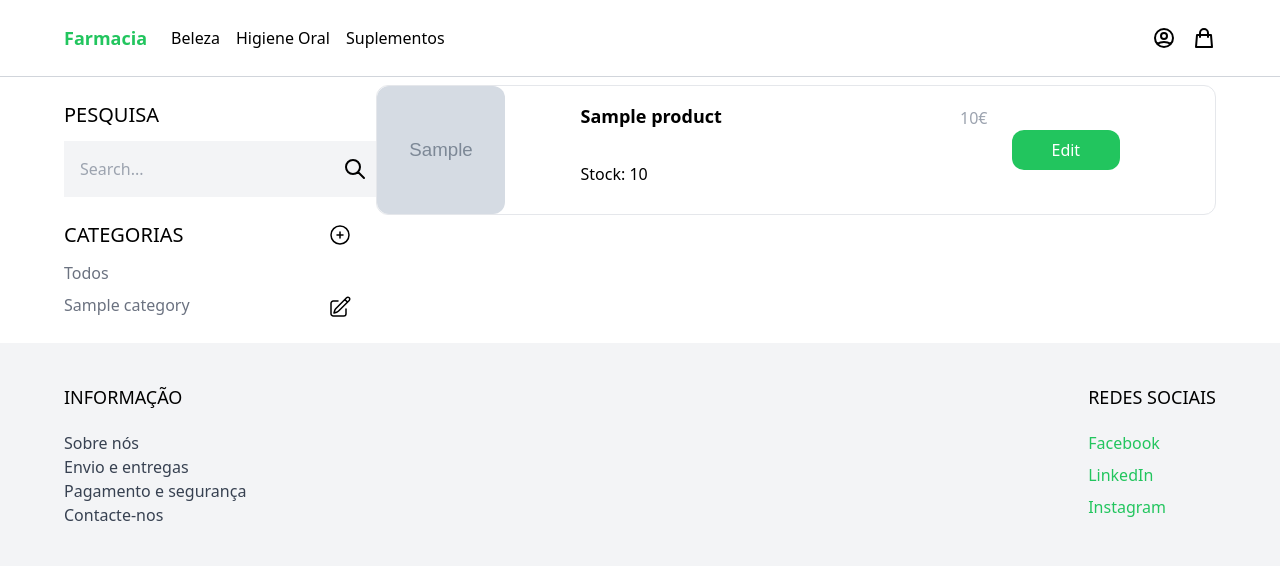
After one commit to migas553/ProjetoFinal, a Django app: template Products/templates/Products/show_products.html in a window 1280 px wide. The commit adds this page. Shown: the top 566 px of the page. Run offline with Django 3.2, Linux system fonts and the light colour scheme; the template is opened without the code that fills it: most values are stand-ins (such as "Sample title", 1, 10 or a date in 2020); grey boxes marked "Sample" are stand-in pictures; some libraries are stand-ins or nearby versions.

Commit message:
show products for staff done

```diff
--- a/Farmacia/settings.py
+++ b/Farmacia/settings.py
@@ -37,8 +37,8 @@ INSTALLED_APPS = [
     'django.contrib.sessions',
     'django.contrib.messages',
     'django.contrib.staticfiles',
-    'Products'
-    'UsersManagement'
+    'Products',
+    'UsersManagement',
 
 ]
 
--- a/Farmacia/urls.py
+++ b/Farmacia/urls.py
@@ -20,9 +20,6 @@ from Products.views import *
 from UsersManagement.views import *
 
 urlpatterns = [
-    path('',frontpage, name='frontpage'),
-    path('shop/',shop, name='shop'),
-    path('shop/<slug:slug>', product, name='product'),
     path('admin/', admin.site.urls),
     path('',include('Products.urls')),
     path('',include('UsersManagement.urls')),
--- a/Products/templates/Products/partials/grid.html
+++ b/Products/templates/Products/partials/grid.html
@@ -1,6 +1,6 @@
 <div class="w-full md:w-1/3 xl:1/6 p-6">
     <a href="{% url 'product' product.slug %}">
-        <img class="rounded-xl hover:shadow-lg" src="{{ product.photo.url }}" style="width: 100%; height: 300px;">
+        <img class="rounded-xl hover:shadow-lg w-32 h-32 object-cover" src="{{ product.photo.url }}" style="width: 100%; height: 300px;">
     </a>
 
     <div class="pt-3 flex items-center justify-between">
--- /dev/null
+++ b/Products/templates/Products/partials/list.html
@@ -0,0 +1,24 @@
+{% if product %}
+    <div class="product mb-6 flex pr-6 border border-gray-200 rounded-xl" id="cart-item-{{ item.product.id }}">
+        <a href="{% url 'product' product.slug %}" class="w-1/4 ">
+            <img class="hover:shadow-lg rounded-xl w-32 h-32 object-cover" src="{{ product.photo.url }}">
+        </a>
+
+        <div class="w-2/4 pt-4">
+            <div class="flex justify-between">
+                <a href="{% url 'product' product.slug %}" class="text-lg font-bold">{{ product.name }}</a>
+
+                <span class="mb-6 pt-1 text-gray-400">{{ product.price }}€</span>
+            </div>
+
+            <div class="quantity mt-2 flex  space-x-2 ">
+
+                {% comment %} <p>Price: {{ product.price }}€</p> {% endcomment %}
+                <p>Stock: {{ product.stock }}</p>
+            </div>
+        </div>
+        <div class="w-1/4 pl-6  flex items-center">
+            <button class="py-2 px-10 rounded-xl text-white bg-green-500 hover:bg-green-700"><a href="{% url 'edit_product' product.slug %}" class="btn btn-primary">Edit</a></button>
+        </div>
+    </div>
+{% endif %}
--- a/Products/templates/Products/product.html
+++ b/Products/templates/Products/product.html
@@ -1,5 +1,5 @@
 {% extends 'base.html' %}
-
+{% block title%} {{ product.name }} {% endblock %}
 {% block content %}
 <div class="max-w-6xl mx-auto flex flex-wrap py-6 px-6 xl:px-0">
     <div class="images w-full mb-6 lg:mb-0 lg:w-3/5">
--- a/Products/templates/Products/shop.html
+++ b/Products/templates/Products/shop.html
@@ -1,5 +1,5 @@
 {% extends 'base.html' %}
-
+{% block title%}{% if active_category %} {{ active_category.name }} {% else %} Loja {% endif %}{% endblock %}
 {% block content %}
 <div class="max-w-6xl mx-auto flex flex-wrap items-start py-6 px-6 xl:px-0">
     <div class="filters w-full lg:w-1/4">
@@ -28,7 +28,7 @@
         </ul>
     </div>
 
-    <div class="products w-full lg:w-3/4 -mt-4 flex items-center flex-wrap">
+<div class="products w-full lg:w-3/4 -mt-4 flex items-center flex-wrap">
     {% comment %} <div class="products flex items-center flex-wrap"> {% endcomment %}
 
         {% for product in products %}
--- /dev/null
+++ b/Products/templates/Products/show_products.html
@@ -0,0 +1,60 @@
+{% extends 'base.html' %}
+{% block title%}{% if active_category %} {{ active_category.name }} {% else %} Loja {% endif %}{% endblock %}
+{% block content %}
+<div class="max-w-6xl mx-auto flex flex-wrap items-start py-6 px-6 xl:px-0">
+    <div class="filters w-full lg:w-1/4">
+        <h3 class="mb-3 text-xl uppercase">Pesquisa</h3>
+
+        <form method='get' action='.'>
+            <div class="flex">
+                <input type="text" name = 'query' class="p-4 bg-gray-100 border-0" placeholder="Search...">
+
+                <button class="p-4 bg-gray-100 border-0">
+                    <svg xmlns="http://www.w3.org/2000/svg" class="h-6 w-6" fill="none" viewBox="0 0 24 24" stroke="currentColor">
+                        <path stroke-linecap="round" stroke-linejoin="round" stroke-width="2" d="M21 21l-6-6m2-5a7 7 0 11-14 0 7 7 0 0114 0z" />
+                    </svg>
+                </button>
+            </div>
+        </form>
+
+        <h3 class="mt-6 mb-3 text-xl uppercase flex items-center">
+            Categorias
+            <a href="{% url 'add_category' %}" class="ml-auto">
+                <svg xmlns="http://www.w3.org/2000/svg" fill="none" viewBox="0 0 24 24" stroke-width="1.5" stroke="currentColor" class="w-6 h-6">
+                    <path stroke-linecap="round" stroke-linejoin="round" d="M12 9v6m3-3H9m12 0a9 9 0 1 1-18 0 9 9 0 0 1 18 0Z" />
+                </svg>
+            </a>
+        </h3>
+
+        <ul class="space-y-2">
+            <li><a href="{% url 'show_products' %}" class="{% if not active_category %}text-green-500{% else %}text-gray-500{% endif %}">Todos</a></li>
+
+            {% for category in categories %}
+                <li>
+                    <div class="flex justify-between">
+                        <a href="{% url 'show_products' %}?category={{category.slug}}" class="{% if category.slug == active_category %}text-green-500{% else %}text-gray-500{% endif %}">
+                            {{ category.name }}
+                        </a>
+                        <a href="{% url 'edit_category' category.slug %}">
+                            <svg xmlns="http://www.w3.org/2000/svg" fill="none" viewBox="0 0 24 24" stroke-width="1.5" stroke="currentColor" class="w-6 h-6 inline-block">
+                                <path stroke-linecap="round" stroke-linejoin="round" d="m16.862 4.487 1.687-1.688a1.875 1.875 0 1 1 2.652 2.652L10.582 16.07a4.5 4.5 0 0 1-1.897 1.13L6 18l.8-2.685a4.5 4.5 0 0 1 1.13-1.897l8.932-8.931Zm0 0L19.5 7.125M18 14v4.75A2.25 2.25 0 0 1 15.75 21H5.25A2.25 2.25 0 0 1 3 18.75V8.25A2.25 2.25 0 0 1 5.25 6H10" />
+                            </svg>
+                        </a>
+                    </div>
+                </li>
+            {% endfor %}
+
+        </ul>
+    </div>
+
+    <div class="mb-3 products w-full lg:w-3/4 -mt-4 flex pl-6">
+    {% comment %} <div class="products flex items-center flex-wrap"> {% endcomment %}
+    {% comment %} <div class="max-w-6xl mx-auto flex flex-wrap items-start py-6 px-6 xl:px-0"> {% endcomment %}
+        <div class="products w-full ">
+            {% for product in products %}
+                {% include 'Products/partials/list.html' %}
+            {% endfor %}
+        </div>
+    </div>
+</div>
+{% endblock %}
--- a/UsersManagement/templates/UsersManagement/edit_my_account.html
+++ b/UsersManagement/templates/UsersManagement/edit_my_account.html
@@ -30,7 +30,7 @@
         </div>
 
         <div>
-            <button class="py-4 px-6 rounded-xl text-white bg-purple-500">Alterar</button>
+            <button class="py-4 px-6 rounded-xl text-white bg-green-500">Alterar</button>
         </div>
     </form>
 </div>
```
Also changed, not shown: Products/forms.py (added, +14 -0 lines), Products/templates/Products/add_category.html (added, +27 -0 lines), Products/templates/Products/edit_category.html (added, +31 -0 lines), Products/urls.py (+16 -1 lines), Products/views.py (+88 -2 lines), Products/templates/Products/add_product.html (added), db.sqlite3.
